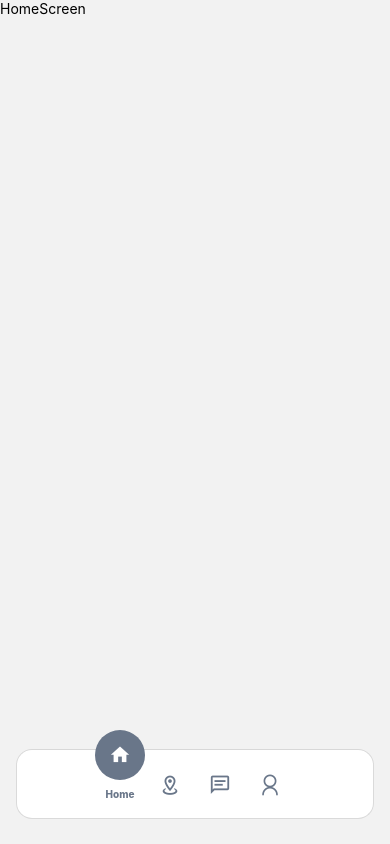
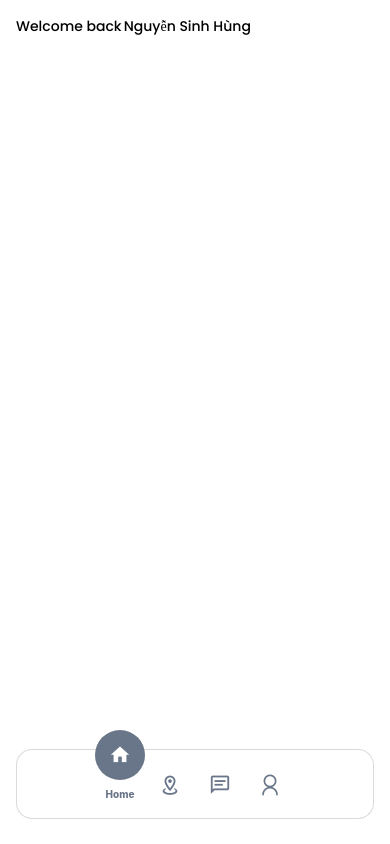
Before and after one commit to MinhTamNT/MobileAppAccmmodation, a React Native app: screen /Home in a window 390 px wide. Built offline with nearby package versions, Linux system fonts and the light colour scheme.

Commit message:
custom fontsize for the expo

```diff
--- a/app.json
+++ b/app.json
@@ -15,7 +15,15 @@
       }
     },
     "plugins": [
-      "expo-font"
+      "expo-font",{
+        "fonts":[
+          "./src/assets/fonts/Poppins-Medium.ttf",
+          "./src/assets/fonts/Poppins-Bold.ttf",
+          "./src/assets/fonts/Poppins-Italic.ttf",
+          "./src/assets/fonts/Poppins-Regular.ttf",
+          "./src/assets/fonts/Poppins-ExtraBold.ttf"
+        ]
+      }
     ]
   },
   "name": "AppAccommodation"
--- a/src/components/Screen/Home/HomeScreen.js
+++ b/src/components/Screen/Home/HomeScreen.js
@@ -1,11 +1,21 @@
 import { View, Text } from "react-native";
 import React from "react";
 import { SafeAreaView } from "react-native-safe-area-context";
-
+import { style } from "./HomeStyle";
 const HomeScreen = () => {
+  const user = {
+    name: "Nguyễn Sinh Hùng",
+    profile: require("../../../assets/image/avatardefault.jpg"),
+  };
   return (
-    <SafeAreaView>
-      <Text>HomeScreen</Text>
+    <SafeAreaView style={style.container}>
+      <View style={style.content_header}>
+        <View style={style.header_title}>
+          <Text style={style.text_title}>Welcome back</Text>
+          <Text style={style.text_title}>{user.name}</Text>
+        </View>
+        <View style={style.header_action}></View>
+      </View>
     </SafeAreaView>
   );
 };
--- a/src/components/Screen/Home/HomeStyle.js
+++ b/src/components/Screen/Home/HomeStyle.js
@@ -0,0 +1,24 @@
+import { StyleSheet } from "react-native";
+
+export const style = StyleSheet.create({
+  container: {
+    flex: 1,
+    backgroundColor: "white",
+  },
+  content_header: {
+    flexDirection: "row",
+    justifyContent: "space-between",
+    alignItems: "center",
+  },
+  header_title: {
+    flexDirection: "row",
+    alignItems: "center",
+    paddingHorizontal: 16,
+    paddingVertical: 16,
+    gap: 2,
+  },
+  text_title: {
+    fontSize: 14,
+    fontFamily: "Poppins-Medium",
+  },
+});
```
Also changed, not shown: creact-native.config.js (added, +7 -0 lines).
